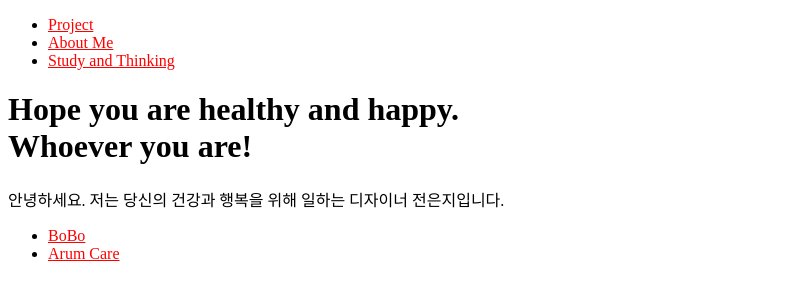
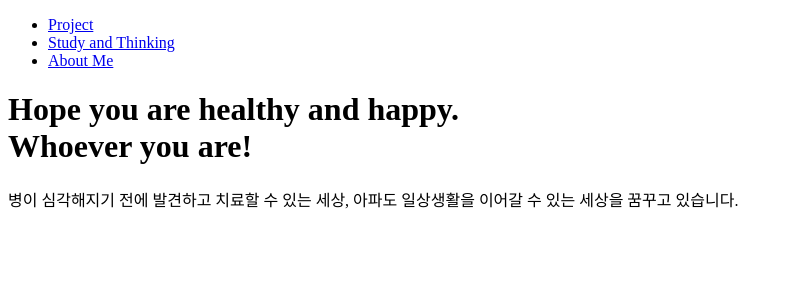
Before and after one commit to hey-eunji/folio, a plain HTML site: page index.html in a window 1280 px wide. Shown: the whole page, without its empty margins (0-793 px from the left). Drawn offline with Linux system fonts and the light colour scheme.

Commit message:
Update index.html

```diff
--- a/index.html
+++ b/index.html
@@ -4,23 +4,15 @@
   <title>Project | Hey Eunji</title>
   <meta charset="utf-8">
 </head>
-<style>
-  a {
-    color:red;
-  }
-</style>
-
-<body>
+<nav>
   <ul>
     <li><a href="index.html">Project</font></a></li>
+    <li><a href="study.html">Study and Thinking</font></a></li>
     <li><a href="about.html">About Me</font></a></li>
-    <li><a href="study.html">Study and Thinking</font></a></li>
   </ul>
+</nav>
+<body>
   <h1>Hope you are healthy and happy.<br>Whoever you are!</h1>
-  <p>안녕하세요. 저는 당신의 건강과 행복을 위해 일하는 디자이너 전은지입니다.</p>
-  <ul>
-    <li><a href="project/bobo.html">BoBo</a></li>
-    <li><a href="arum.html">Arum Care</a></li>
-  </ul>
+  <p>병이 심각해지기 전에 발견하고 치료할 수 있는 세상, 아파도 일상생활을 이어갈 수 있는 세상을 꿈꾸고 있습니다.</p>
 </body>
 </html>
```
